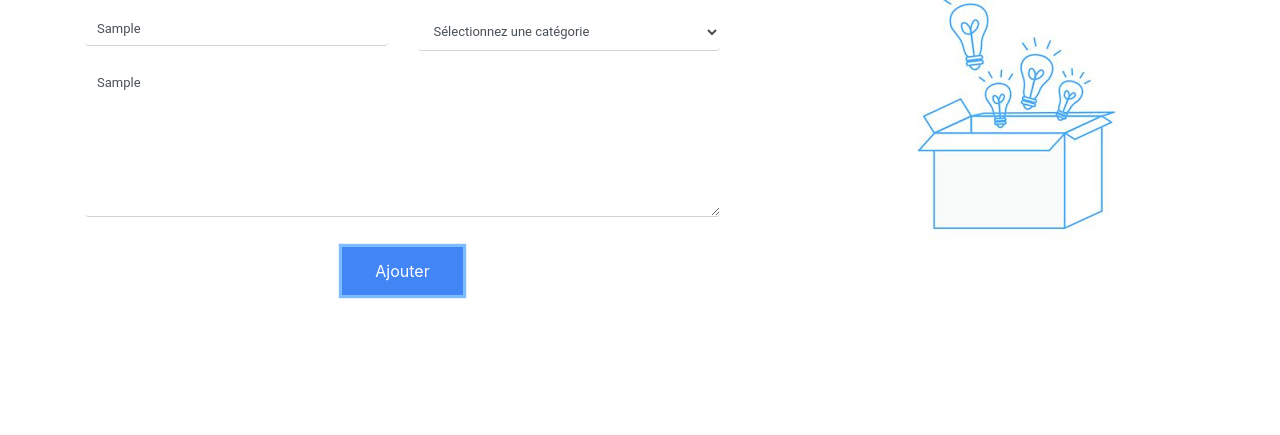
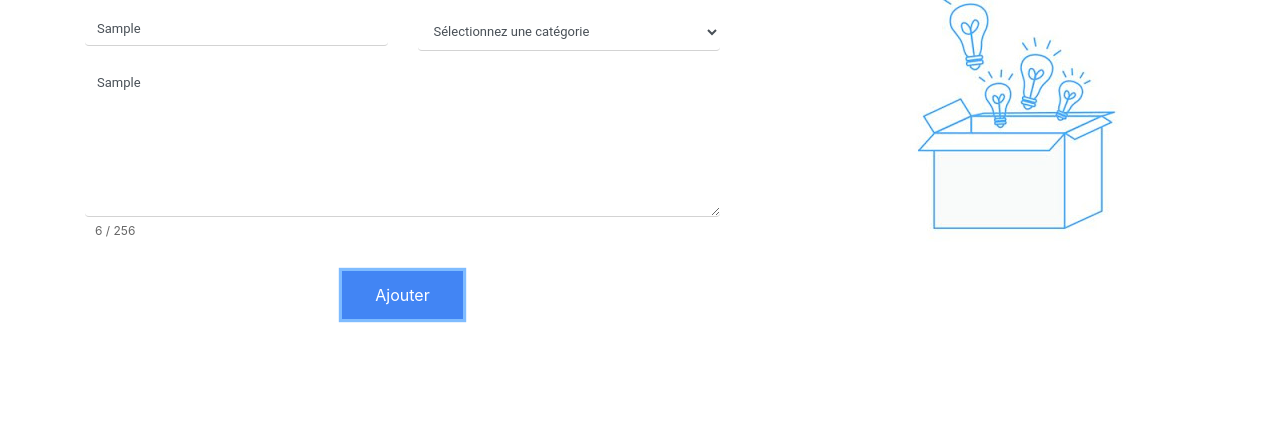
Before and after one commit to meblo98/ideeboiteJS, a plain HTML site: page index.html in a window 1280 px wide. Both pictures are taken after typing "Sample", "Sample" into the empty fields and a click on the button "Ajouter". Shown: the part 141-576 px from the top of the page. Drawn offline with nearby package versions, Linux system fonts and the light colour scheme.

Commit message:
version 2.4

```diff
--- a/script.js
+++ b/script.js
@@ -28,7 +28,10 @@ formIdee.addEventListener("submit", (e) => {
   );
 
   if (!label) {
-    errorMessage(document.getElementById("label"), "Veuillez saisir un libellé");
+    errorMessage(
+      document.getElementById("label"),
+      "Veuillez saisir un libellé"
+    );
     isValid = false;
   } else {
     hideError(document.getElementById("label"));
@@ -44,21 +47,15 @@ formIdee.addEventListener("submit", (e) => {
     hideError(document.getElementById("category"));
   }
 
-  if (!description) {
+
+  if (description.length < 50 && description.length > 255) {
     errorMessage(
       document.getElementById("description"),
-      "Veuillez saisir une description"
+      "la description ne doit etre comprise entre 50 et 255 caractere"
     );
     isValid = false;
-  } else {
+  }else {
     hideError(document.getElementById("description"));
-  }
-  if (description.length < 50 || description.length > 255) {
-    errorMessage(
-        document.getElementById("description"),
-        "la description ne doit etre comprise entre 50 et 255 caractere"
-      );
-      isValid = false;
   }
 
   if (!isValid) {
@@ -89,6 +86,24 @@ formIdee.addEventListener("submit", (e) => {
   formIdee.reset();
 });
 
+// le compteur de caractere
+const descriptionInput = document.getElementById("description");
+const compteur = document.createElement("span");
+compteur.id = "character-count";
+descriptionInput.parentNode.appendChild(compteur);
+
+descriptionInput.addEventListener("input", () => {
+  const caractere = descriptionInput.value.length;
+  compteur.textContent = `${caractere} / 256`;
+  if (caractere > 254) {
+    descriptionInput.value = descriptionInput.value.substring(0, 255);
+  }
+  if (caractere >= targetNumber) {
+    displayTargetReachedMessage(`Vous avez atteint le nombre cible de ${targetNumber} caractères!`);
+  }
+});
+
+// fonction pour les messages d'erreurs
 function errorMessage(input, message) {
   input.classList.add("error");
   let errorSpan = input.nextElementSibling;
@@ -103,6 +118,8 @@ function errorMessage(input, message) {
   }, 2000);
 }
 
+
+//fonction pour caché les messages d'erreur
 function hideError(input) {
   input.classList.remove("error");
   let errorSpan = input.nextElementSibling;
--- a/style.css
+++ b/style.css
@@ -161,3 +161,8 @@ section {
   justify-content: space-between;
   margin-top: 10px;
 }
+#character-count {
+    font-size: 12px;
+    color: #666;
+    margin-left: 10px;
+  }
```
